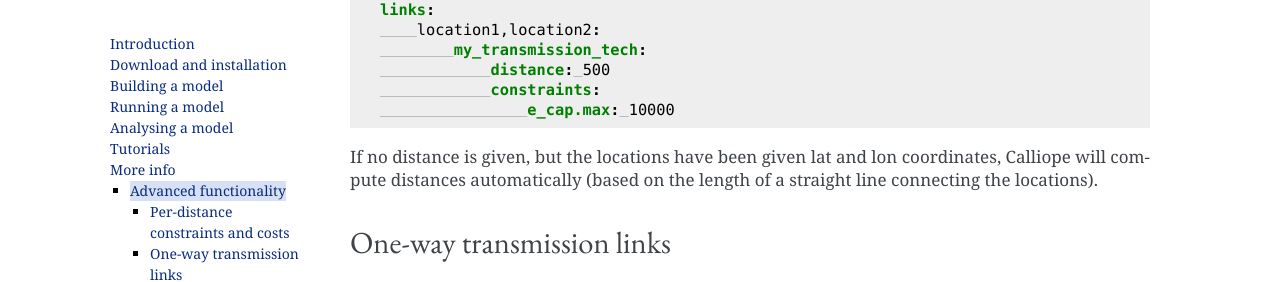
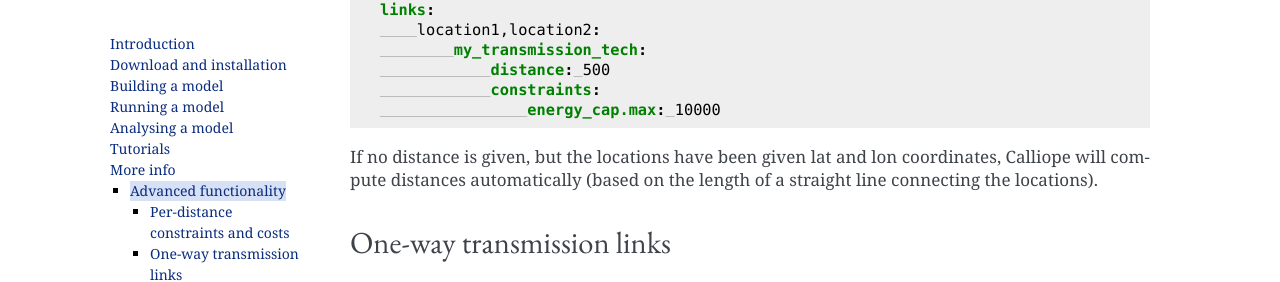
Before and after one commit to calliope-project/calliope, a Sphinx documentation site: the page built from doc/user/ref_advanced_func.rst, in a window 1280 px wide and 900 px high, scrolled down 374 px. Shown: the part 159-441 px from the top of the window. Built offline with Sphinx 7.4.7, drawn with Linux system fonts in a browser that asks for light colours; pages that are not in the unit, such as notebooks, are missing from menus; a script that is not in the unit is left out; comment, search, counter and statistics services are not loaded; some of the changed text lies outside the part shown.

Commit message:
Doc updates (#178)
* Corrected 'save_svg' to 'to_file'.
* e_cap --> energy_cap
* Typo.

```diff
--- a/doc/user/analysing.rst
+++ b/doc/user/analysing.rst
@@ -129,7 +129,7 @@
 Saving publication-quality SVG figures
 --------------------------------------
 
-On calling any of the three primary plotting functions, you can also set ``save_svg=True`` for a high quality vector graphic to be saved. This file can be prepared for publication in programs like `Inkscape <https://inkscape.org/en/>`_.
+On calling any of the three primary plotting functions, you can also set ``to_file=path/to/file.svg`` for a high quality vector graphic to be saved. This file can be prepared for publication in programs like `Inkscape <https://inkscape.org/en/>`_.
 
 .. note::
 
--- a/doc/user/ref_advanced_func.rst
+++ b/doc/user/ref_advanced_func.rst
@@ -30,7 +30,7 @@
             my_transmission_tech:
                 distance: 500
                 constraints:
-                    e_cap.max: 10000
+                    energy_cap.max: 10000
 
 If no distance is given, but the locations have been given lat and lon coordinates, Calliope will compute distances automatically (based on the length of a straight line connecting the locations).
 
@@ -379,7 +379,7 @@
                 energy_cap_max: 2000
             costs:
                 monetary:
-                    e_cap: 750
+                    energy_cap: 750
         pv_rooftop:
             essentials:
                 parent: pv
@@ -388,7 +388,7 @@
                 energy_cap_max: 10000
             costs:
                 monetary:
-                    e_cap: 1000
+                    energy_cap: 1000
 
 None of the ``tech_groups`` appear in model results, they are only used to group model configuration values.
 
--- a/doc/user/ref_config_listing.rst
+++ b/doc/user/ref_config_listing.rst
@@ -48,7 +48,7 @@
 List of possible constraints
 ----------------------------
 
-The following table lists all available technology constraint settings and their default values. All of these can be set by ``tech_identifier.constraints.constraint_name``, e.g. ``nuclear.constraints.e_cap.max``.
+The following table lists all available technology constraint settings and their default values. All of these can be set by ``tech_identifier.constraints.constraint_name``, e.g. ``nuclear.constraints.energy_cap.max``.
 
 .. csv-table::
    :file: includes/default_constraints.csv
@@ -61,7 +61,7 @@
 List of possible costs
 ----------------------
 
-These are all the available costs, which are set to :math:`0` by default for every defined cost class. Costs are set by ``tech_identifier.costs.cost_class.cost_name``, e.g. ``nuclear.costs.monetary.e_cap``.
+These are all the available costs, which are set to :math:`0` by default for every defined cost class. Costs are set by ``tech_identifier.costs.cost_class.cost_name``, e.g. ``nuclear.costs.monetary.energy_cap``.
 
 .. csv-table::
    :file: includes/default_costs.csv
```
